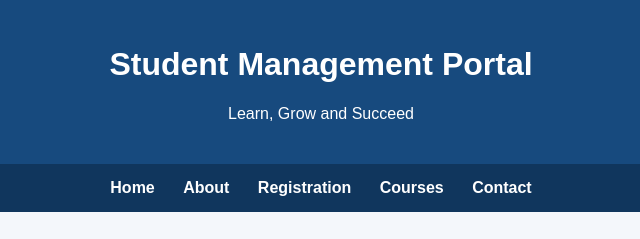
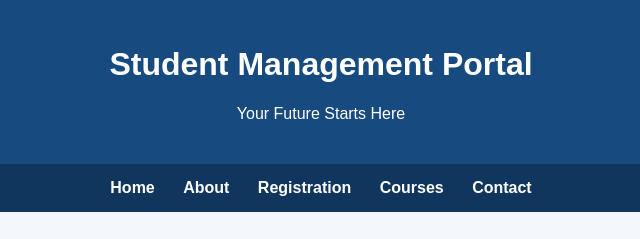
Before and after one commit to manishasenthil26/Student-Management-Portal, a plain HTML site: page index.html in a window 1280 px wide. Shown: the top 239 px of the page, 319-959 px from the left. Drawn offline with Linux system fonts and the light colour scheme.

Commit message:
Update home page content

```diff
--- a/index.html
+++ b/index.html
@@ -10,7 +10,7 @@
 
 <header>
     <h1>Student Management Portal</h1>
-    <p>Learn, Grow and Succeed</p>
+    <p>Your Future Starts Here</p>
 </header>
 
 <nav>
```
